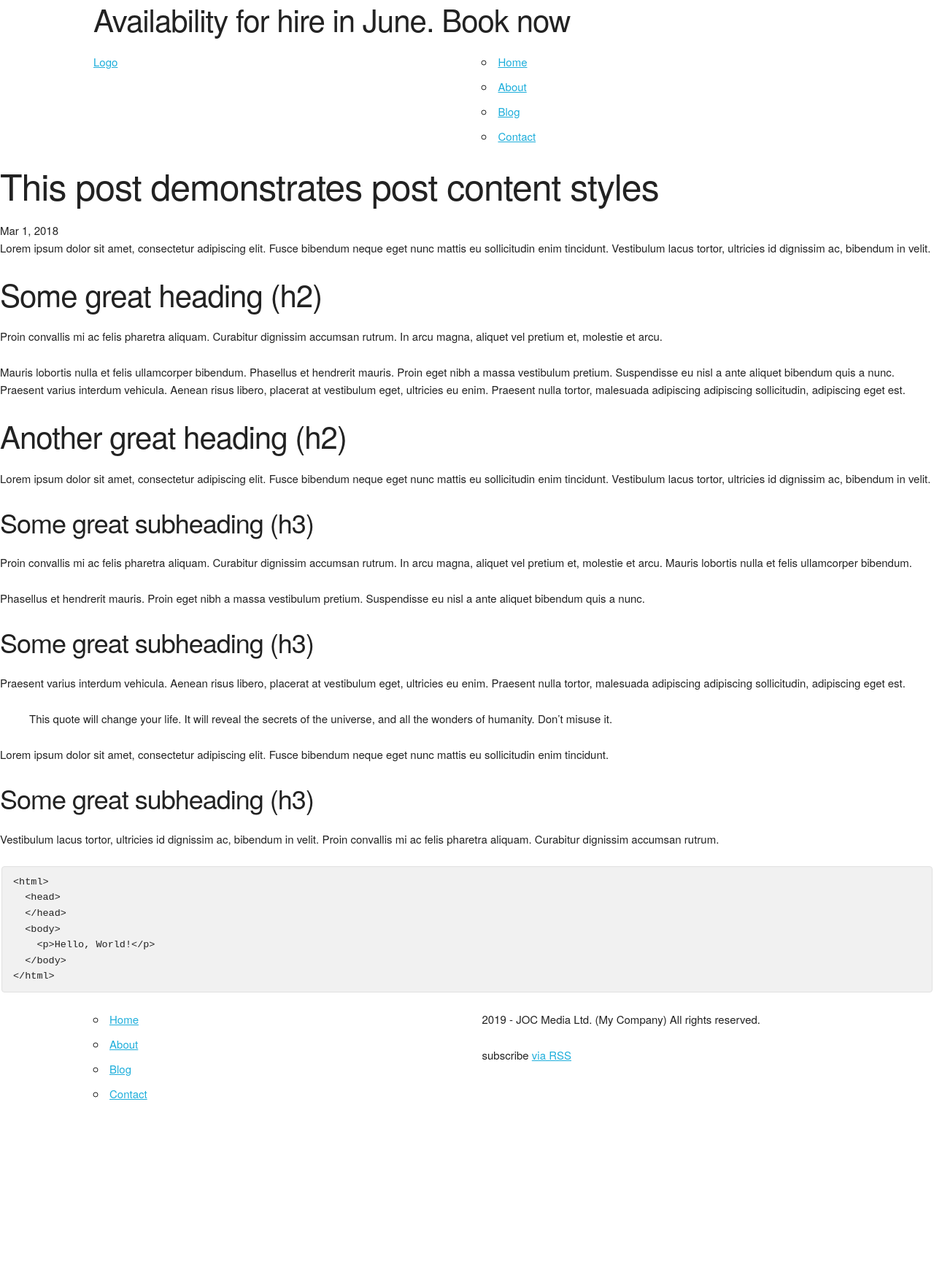
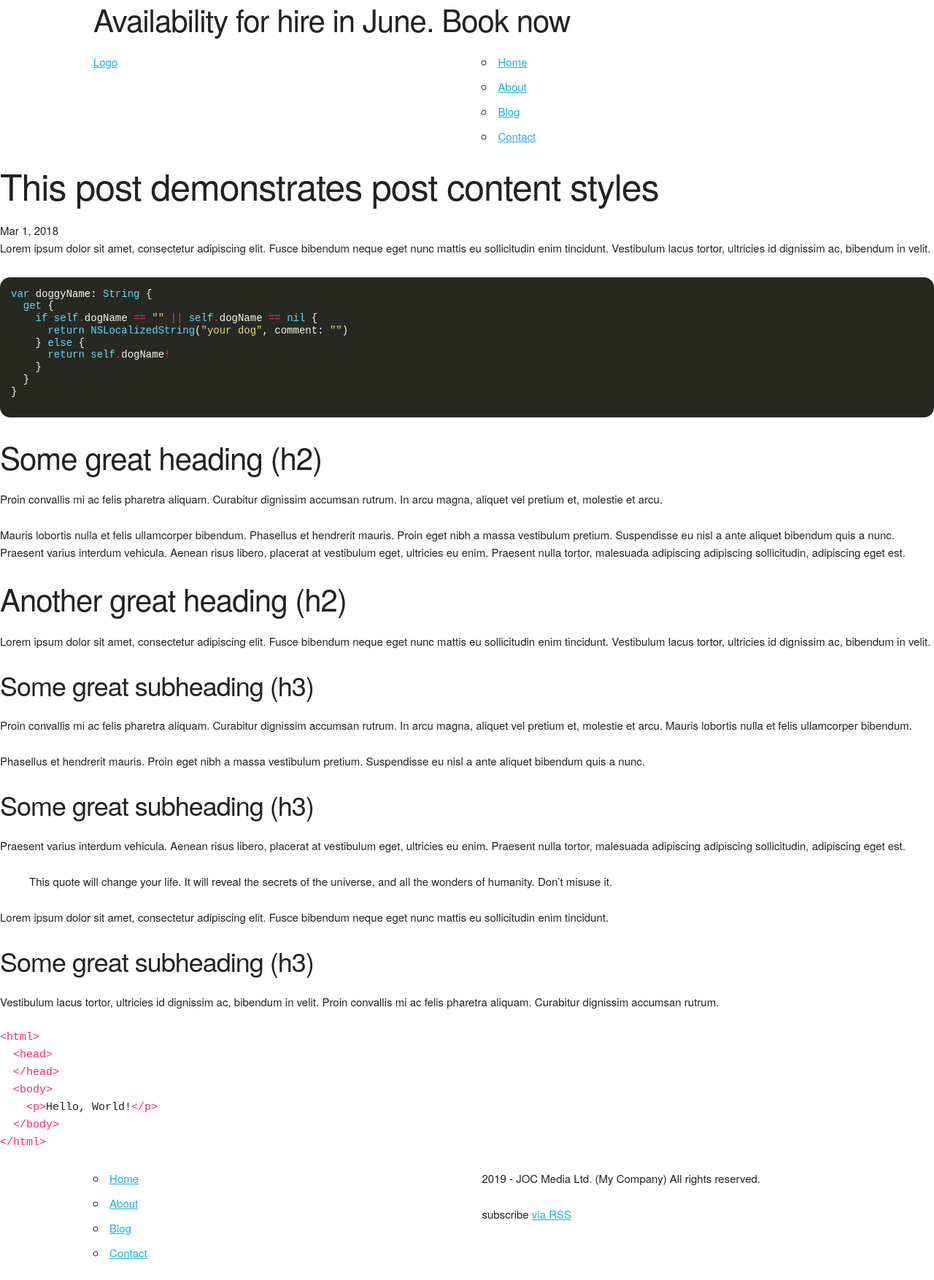
Before and after one commit to jay-cohen/jay-cohen, a Jekyll site: the page built from _posts/2018-03-01-Geofencing-In-iOS.md, in a window 1280 px wide. Shown: the whole page at 73% size. Built offline with Jekyll 4.4.1, drawn with Linux system fonts in a browser that asks for light colours; before the commit the page ends 1536 px from its top, so only the background shows below that.

Commit message:
Highlight css added for code blocks

```diff
--- a/Gemfile
+++ b/Gemfile
@@ -25,6 +25,7 @@
   gem "jekyll-youtube"
   gem "jekyll-sitemap"
   gem "jekyll-coffeescript"
+  gem "rouge"
 end
 
 # Windows does not include zoneinfo files, so bundle the tzinfo-data gem
--- a/_config.yml
+++ b/_config.yml
@@ -26,6 +26,7 @@
 # Build settings
 permalink: pretty
 markdown: kramdown
+highlighter: rouge
 date_format: "%b %-d, %Y"
 
 # Plugins
--- a/_posts/2018-03-01-Geofencing-In-iOS.md
+++ b/_posts/2018-03-01-Geofencing-In-iOS.md
@@ -6,6 +6,18 @@
 ---
 
 Lorem ipsum dolor sit amet, consectetur adipiscing elit. Fusce bibendum neque eget nunc mattis eu sollicitudin enim tincidunt. Vestibulum lacus tortor, ultricies id dignissim ac, bibendum in velit.
+
+{% highlight swift %}
+var doggyName: String {
+  get {
+    if self.dogName == "" || self.dogName == nil {
+      return NSLocalizedString("your dog", comment: "")
+    } else {
+      return self.dogName!
+    }
+  }
+}
+{% endhighlight %}
 
 ## Some great heading (h2)
 
--- a/assets/css/_grid.scss
+++ b/assets/css/_grid.scss
@@ -304,22 +304,6 @@
     margin-bottom: 1rem; }
 
 
-  /* Code
-  –––––––––––––––––––––––––––––––––––––––––––––––––– */
-  code {
-    padding: .2rem .5rem;
-    margin: 0 .2rem;
-    font-size: 90%;
-    white-space: nowrap;
-    background: #F1F1F1;
-    border: 1px solid #E1E1E1;
-    border-radius: 4px; }
-  pre > code {
-    display: block;
-    padding: 1rem 1.5rem;
-    white-space: pre; }
-
-
   /* Tables
   –––––––––––––––––––––––––––––––––––––––––––––––––– */
   th,
--- /dev/null
+++ b/assets/css/_highlight.scss
@@ -0,0 +1,60 @@
+figure.highlight { background-color: #272822; font-size: $baseFontSize; padding: 1px 15px; line-height: 1.2em; margin: 2em 0; border-radius: 1em;  color: #fff; overflow: auto; }
+.hll { background-color: #49483e }
+.c { color: #75715e } /* Comment */
+.err { color: #960050; background-color: #1e0010 } /* Error */
+.k { color: #66d9ef } /* Keyword */
+.l { color: #ae81ff } /* Literal */
+.n { color: #f8f8f2 } /* Name */
+.o { color: #f92672 } /* Operator */
+.p { color: #f8f8f2 } /* Punctuation */
+.cm { color: #75715e } /* Comment.Multiline */
+.cp { color: #75715e } /* Comment.Preproc */
+.c1 { color: #75715e } /* Comment.Single */
+.cs { color: #75715e } /* Comment.Special */
+.ge { font-style: italic } /* Generic.Emph */
+.gs { font-weight: bold } /* Generic.Strong */
+.kc { color: #66d9ef } /* Keyword.Constant */
+.kd { color: #66d9ef } /* Keyword.Declaration */
+.kn { color: #f92672 } /* Keyword.Namespace */
+.kp { color: #66d9ef } /* Keyword.Pseudo */
+.kr { color: #66d9ef } /* Keyword.Reserved */
+.kt { color: #66d9ef } /* Keyword.Type */
+.ld { color: #e6db74 } /* Literal.Date */
+.m { color: #ae81ff } /* Literal.Number */
+.s { color: #e6db74 } /* Literal.String */
+.na { color: #a6e22e } /* Name.Attribute */
+.nb { color: #f8f8f2 } /* Name.Builtin */
+.nc { color: #a6e22e } /* Name.Class */
+.no { color: #66d9ef } /* Name.Constant */
+.nd { color: #a6e22e } /* Name.Decorator */
+.ni { color: #f8f8f2 } /* Name.Entity */
+.ne { color: #a6e22e } /* Name.Exception */
+.nf { color: #a6e22e } /* Name.Function */
+.nl { color: #f8f8f2 } /* Name.Label */
+.nn { color: #f8f8f2 } /* Name.Namespace */
+.nx { color: #a6e22e } /* Name.Other */
+.py { color: #f8f8f2 } /* Name.Property */
+.nt { color: #f92672 } /* Name.Tag */
+.nv { color: #f8f8f2 } /* Name.Variable */
+.ow { color: #f92672 } /* Operator.Word */
+.w { color: #f8f8f2 } /* Text.Whitespace */
+.mf { color: #ae81ff } /* Literal.Number.Float */
+.mh { color: #ae81ff } /* Literal.Number.Hex */
+.mi { color: #ae81ff } /* Literal.Number.Integer */
+.mo { color: #ae81ff } /* Literal.Number.Oct */
+.sb { color: #e6db74 } /* Literal.String.Backtick */
+.sc { color: #e6db74 } /* Literal.String.Char */
+.sd { color: #e6db74 } /* Literal.String.Doc */
+.s2 { color: #e6db74 } /* Literal.String.Double */
+.se { color: #ae81ff } /* Literal.String.Escape */
+.sh { color: #e6db74 } /* Literal.String.Heredoc */
+.si { color: #e6db74 } /* Literal.String.Interpol */
+.sx { color: #e6db74 } /* Literal.String.Other */
+.sr { color: #e6db74 } /* Literal.String.Regex */
+.s1 { color: #e6db74 } /* Literal.String.Single */
+.ss { color: #e6db74 } /* Literal.String.Symbol */
+.bp { color: #f8f8f2 } /* Name.Builtin.Pseudo */
+.vc { color: #f8f8f2 } /* Name.Variable.Class */
+.vg { color: #f8f8f2 } /* Name.Variable.Global */
+.vi { color: #f8f8f2 } /* Name.Variable.Instance */
+.il { color: #ae81ff } /* Literal.Number.Integer.Long */
--- a/assets/css/_variables.scss
+++ b/assets/css/_variables.scss
@@ -0,0 +1,3 @@
+
+
+$baseFontSize: 14px;
--- a/assets/css/main.scss
+++ b/assets/css/main.scss
@@ -8,3 +8,4 @@
 @import 'grid';
 @import 'typography';
 @import 'sections';
+@import 'highlight';
```
Also changed, not shown: Gemfile.lock, 4 other files.
